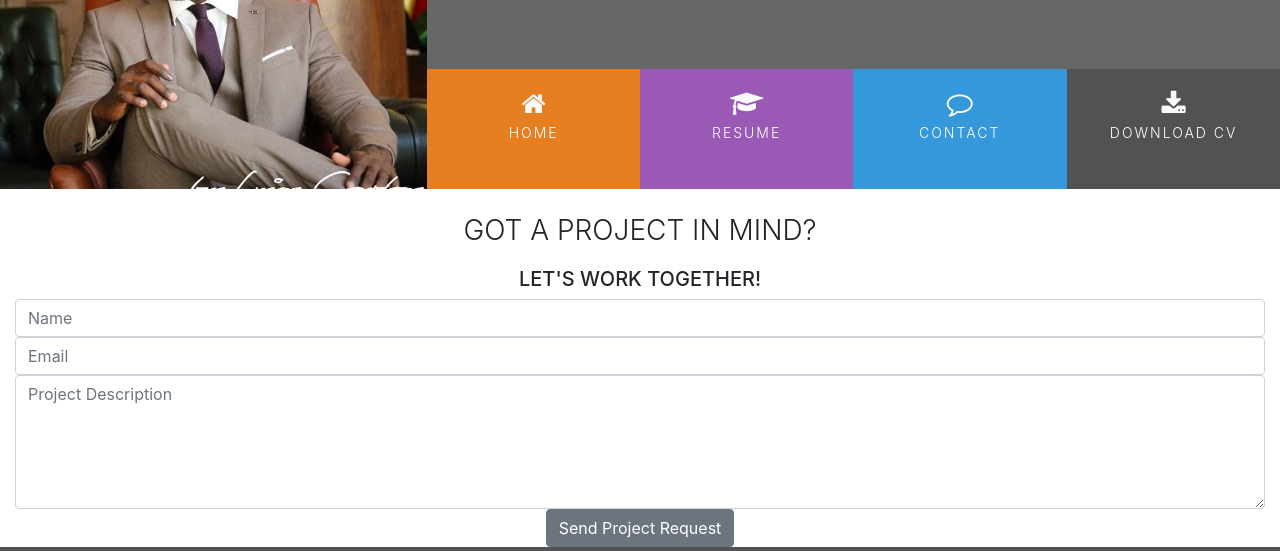
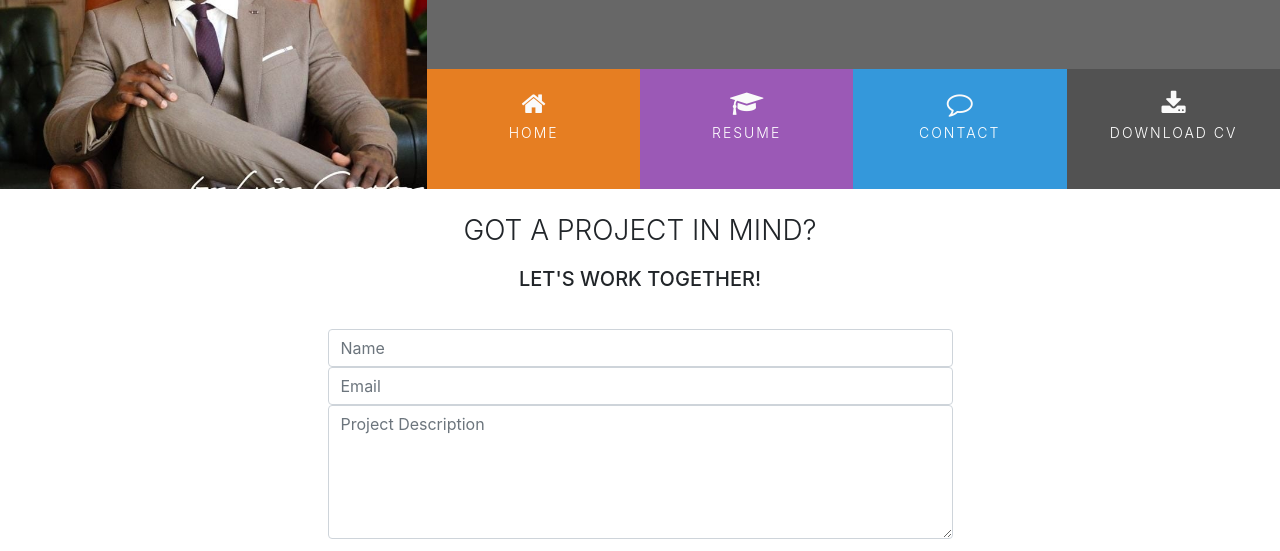
Before and after one commit to atchutchi/my-curriculum, a website: page contact.html in a window 1280 px wide. Shown: the part 180-731 px from the top of the page. Drawn offline with nearby package versions, Linux system fonts and the light colour scheme.

Commit message:
Added style to contact form

```diff
--- a/assets/css/style.css
+++ b/assets/css/style.css
@@ -349,3 +349,28 @@ footer {
     margin-top: 25px;
     margin-bottom: 20px;
 }
+
+.center-form {
+    padding-top: 10px;
+    margin: 0 auto;
+    max-width: 70%;
+}
+
+button[type="submit"] {
+    margin-top: 15px;
+    margin-bottom: 20px;
+    color: #fafafa;
+    background-color: #e84610;
+}
+
+/*--------------------------------------------Media Queries */
+
+@media(min-width: 992px) {
+    .center-form {
+        padding-top: 30px;
+        min-height: 240px;
+        margin: 0 auto;
+        max-width: 50%;
+    }
+
+}
```
